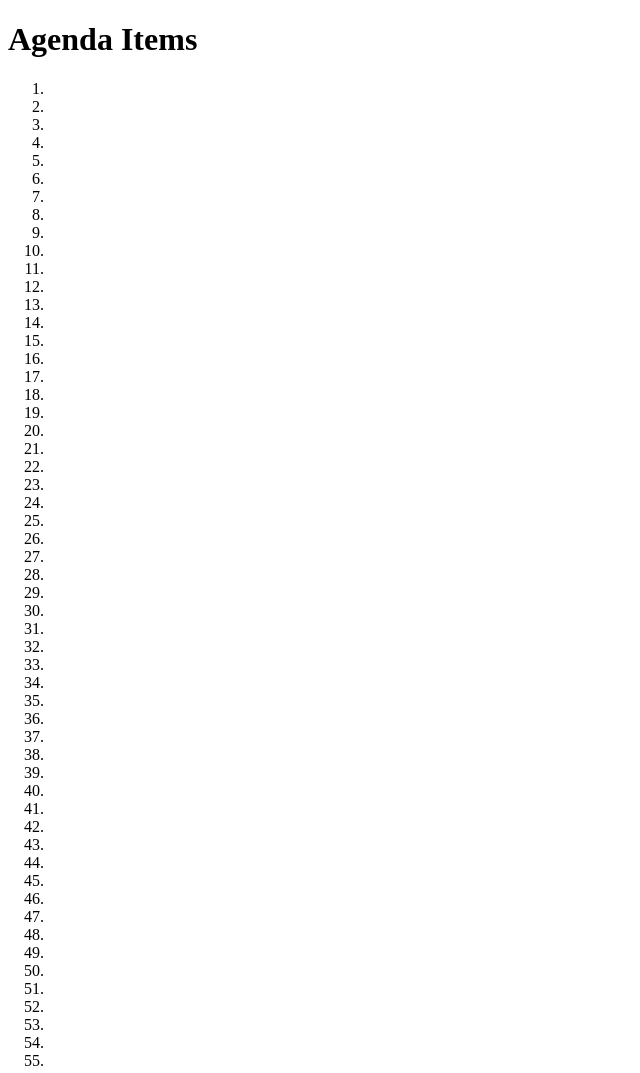
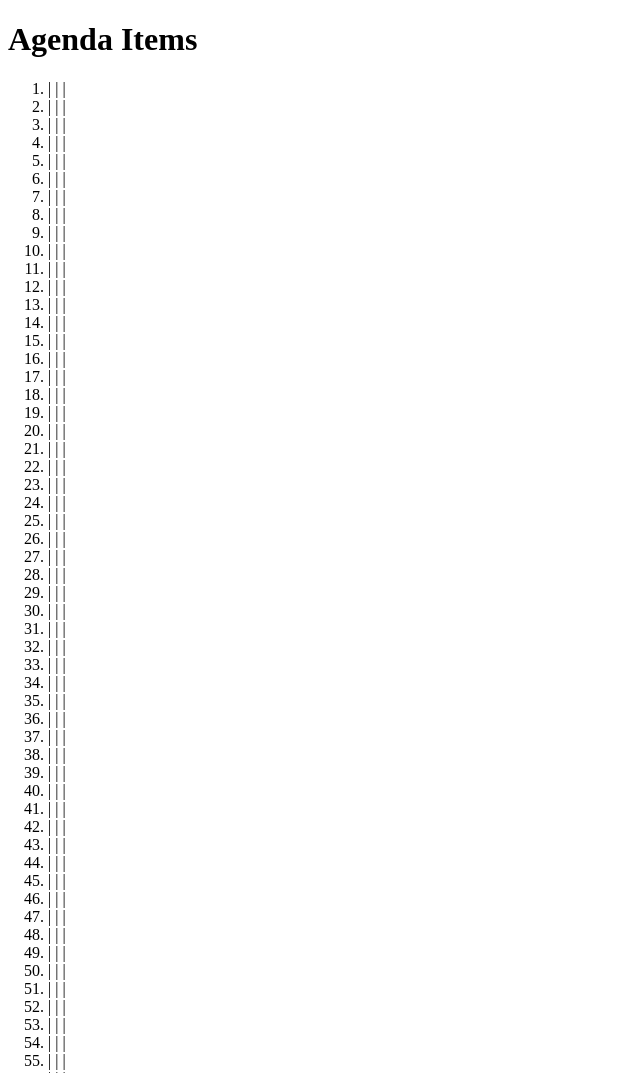
Before and after one commit to DanCanetti/agenda-parser, a plain HTML site: page index.html in a window 1280 px wide. Shown: the top 1073 px of the page, without its empty margins (0-640 px from the left). Drawn offline with nearby package versions, Linux system fonts and the light colour scheme.

Commit message:
Pull correct csv fields

```diff
--- a/index.html
+++ b/index.html
@@ -10,7 +10,7 @@
             <h1>{{ title }}</h1>
             <ol>
                 <li v-for="agendaItem in agendaItems" :key="agendaItem.content">
-                    {{ agendaItem.content }}
+                    {{ agendaItem.start }} | {{ agendaItem.end }} | {{ agendaItem.title }} | {{ agendaItem.speaker }}
                 </li>
             </ol>
         </div>
```
